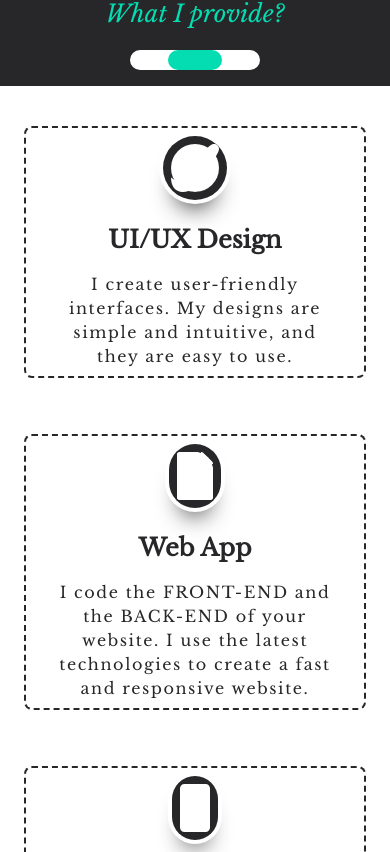
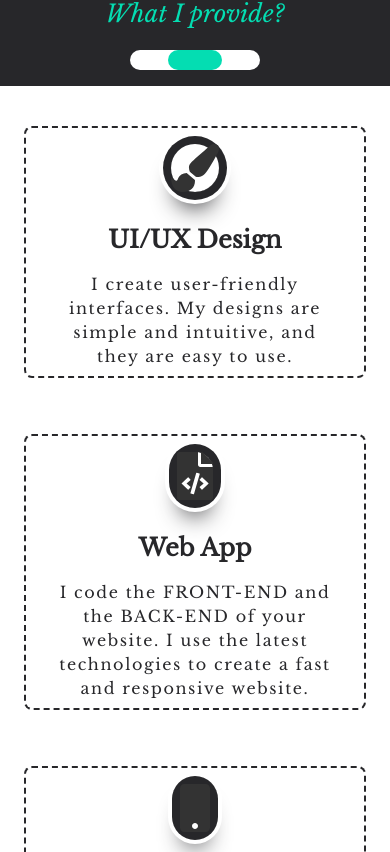
Before and after one commit to abdouakhad/portfolio, a Next.js app: page / in a window 390 px wide. Shown: the part 3052-3904 px from the top of the page. Built offline with nearby package versions, Linux system fonts and the light colour scheme.

Commit message:
notification

```diff
--- a/components/cards/Forms.js
+++ b/components/cards/Forms.js
@@ -96,7 +96,7 @@ const Forms = () => {
                 send
               </button>
               {done && (
-                <p className="bg-vert lg:text-2xl md:text-xl sm:text-2xl text-xl lg:px-4 px-2 py-2 rounded">
+                <p className="bg-marron text-white text-xl mx-4 lg:px-4 px-2 py-1 rounded">
                   Thanks for your message!
                 </p>
               )}
--- a/components/services/SingleService.js
+++ b/components/services/SingleService.js
@@ -25,7 +25,7 @@ const SingleService = ({ icon, title, description }) => {
       <p className="inline ">
         <FontAwesomeIcon
           icon={icon}
-          color={state === true ? "#333333 " : "#fff"}
+          color={state === true ? "#333333 " : "#333333"}
           className={
             state === true
               ? "rounded-full mt-2 ring-4 ring-marron ring-offset-8 ring-offset-vert shadow-xl shadow-marron  animate-bounce "
```
